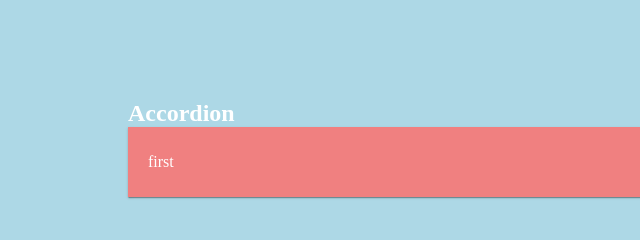
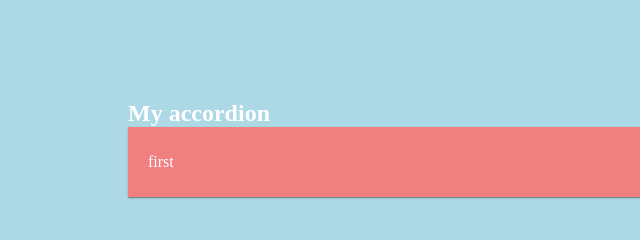
Before and after one commit to Iskanderovulan/accord, a plain HTML site: page index.html in a window 1280 px wide. Shown: the top 240 px of the page, 0-640 px from the left. Drawn offline with Linux system fonts and the light colour scheme.

Commit message:
my accordion

```diff
--- a/index.html
+++ b/index.html
@@ -12,7 +12,7 @@
 
     <section>
         <div class="container">
-            <h1>Accordion</h1>
+            <h1>My accordion</h1>
             <div class="accordion">
 
                 <div class="accodion__wrap">
```
